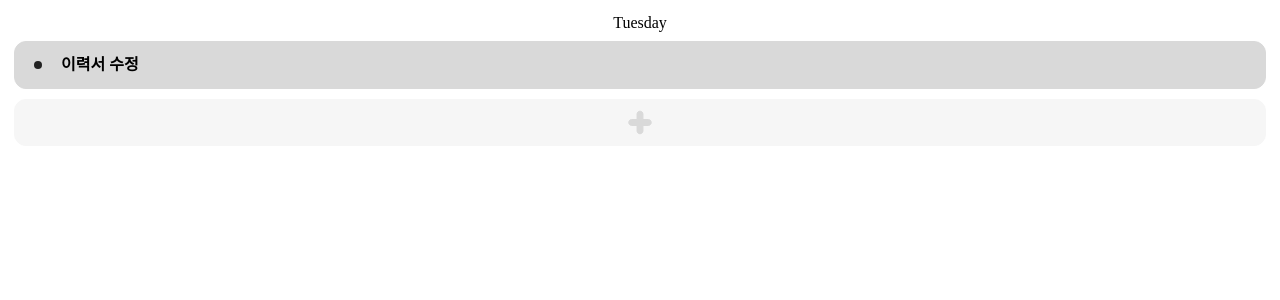
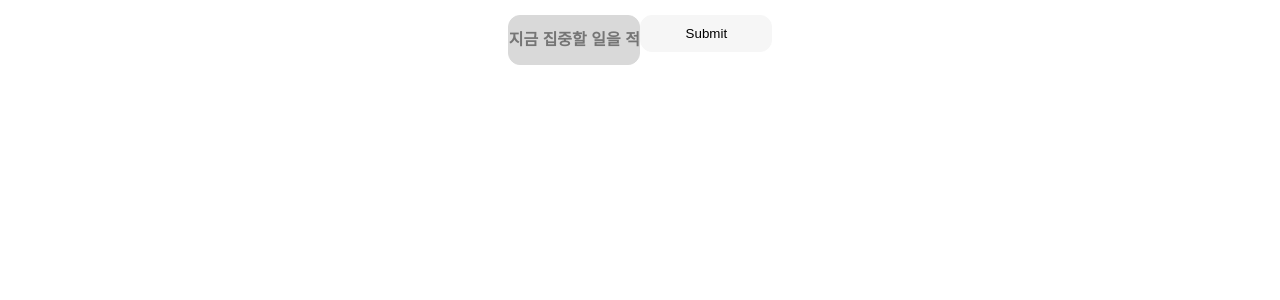
Before and after one commit to jxxh204/MeowFocus, a React (Create React App) app: page / in a window 1280 px wide. Shown: the top 300 px of the page. Built offline with nearby package versions, Linux system fonts and the light colour scheme; a web font is replaced by a local one.

Commit message:
FEAT : Form 테스트 통과
테스트 박스 입력
테스트 박스 입력되면 비활성화

```diff
--- a/src/App.tsx
+++ b/src/App.tsx
@@ -1,15 +1,15 @@
 import React from "react";
-import Title from "./component/Title";
-import TodoList from "./component/TodoList";
+import useTask from "./hooks/useTask";
+import Form from "./component/Form";
 
 function App() {
+  const { text, isFocus, textHandler, handleSubmit } = useTask();
   return (
     <div className="App">
-      <Title />
-      <TodoList>
-        <TodoList.Todo />
-        <TodoList.Add />
-      </TodoList>
+      <Form handler={handleSubmit}>
+        <Form.Input text={text} focus={isFocus} handleChange={textHandler} />
+        <Form.Submit />
+      </Form>
     </div>
   );
 }
--- /dev/null
+++ b/src/component/Form.tsx
@@ -0,0 +1,20 @@
+import styled from "styled-components";
+import Submit from "./Submit";
+import Input from "./Input";
+
+const StyleForm = styled.form`
+  display: flex;
+  flex-direction: row;
+`;
+type Props = {
+  children: React.ReactNode;
+  handler: React.FormEventHandler<HTMLFormElement>;
+};
+function Form({ children, handler }: Props) {
+  return <StyleForm onSubmit={handler}>{children}</StyleForm>;
+}
+
+Form.Input = Input;
+Form.Submit = Submit;
+
+export default Form;
--- /dev/null
+++ b/src/component/Input.tsx
@@ -0,0 +1,35 @@
+import styled from "styled-components";
+
+const InputStyle = styled.input`
+  display: flex;
+  width: 100%;
+  height: 100%;
+  flex-direction: row;
+  align-items: center;
+  background: ${({ theme }) => theme.color.main};
+  border: 1px solid ${({ theme }) => theme.color.main};
+  border-radius: 12px;
+  padding: 15px 0;
+  font-size: medium;
+  font-weight: bold;
+`;
+
+type Props = {
+  text: string;
+  focus: boolean;
+  handleChange: React.ChangeEventHandler<HTMLInputElement>;
+};
+
+function Input({ text, focus, handleChange }: Props) {
+  return (
+    <InputStyle
+      value={text}
+      disabled={focus}
+      onChange={handleChange}
+      type="text"
+      placeholder="지금 집중할 일을 적어주세요."
+    />
+  );
+}
+
+export default Input;
--- /dev/null
+++ b/src/component/Submit.tsx
@@ -0,0 +1,20 @@
+import styled from "styled-components";
+
+const SubmitStyle = styled.input`
+  width: 100%;
+  height: 100%;
+  background: #f6f6f6;
+  border: 1px solid #f6f6f6;
+  border-radius: 12px;
+  padding: 10px 0;
+  cursor: pointer;
+  display: flex;
+  flex-direction: row;
+  justify-content: center;
+`;
+
+function Submit() {
+  return <SubmitStyle type="submit" data-testid="입력" />;
+}
+
+export default Submit;
--- a/src/component/Title.tsx
+++ /dev/null
@@ -1,20 +0,0 @@
-const getWeek = () => {
-  const date = new Date(); // Create a new Date object with the current date and time
-  const dayOfWeek = date.getDay(); // Get the day of the week (0 = Sunday, 1 = Monday, ..., 6 = Saturday)
-  const daysOfWeek = [
-    "Sunday",
-    "Monday",
-    "Tuesday",
-    "Wednesday",
-    "Thursday",
-    "Friday",
-    "Saturday",
-  ];
-  return daysOfWeek[dayOfWeek];
-};
-
-function Title() {
-  return <h3>{getWeek()}</h3>;
-}
-
-export default Title;
--- a/src/component/TodoList/Add.tsx
+++ /dev/null
@@ -1,36 +0,0 @@
-import styled from "styled-components";
-
-const AddStyle = styled.div`
-  width: 100%;
-  height: 100%;
-  background: #f6f6f6;
-  border: 1px solid #f6f6f6;
-  border-radius: 12px;
-  padding: 10px 0;
-  cursor: pointer;
-  display: flex;
-  flex-direction: row;
-  justify-content: center;
-`;
-
-function Add() {
-  return (
-    <AddStyle>
-      <svg
-        width="24"
-        height="25"
-        viewBox="0 0 24 25"
-        fill="none"
-        xmlns="http://www.w3.org/2000/svg"
-      >
-        <path
-          d="M14.9457 20.8155V15.4272H20.3341C21.9609 15.4272 23.2798 14.1084 23.2798 12.4815C23.2798 10.8546 21.9609 9.53581 20.3341 9.53581H14.9457V4.14747C14.9457 2.52061 13.6269 1.20178 12.0001 1.20178C10.3732 1.20178 9.05437 2.52061 9.05437 4.14747V9.53581H3.66602C2.03917 9.53581 0.720337 10.8546 0.720337 12.4815C0.720337 14.1084 2.03916 15.4272 3.66602 15.4272H9.05437V20.8155C9.05437 22.4424 10.3732 23.7612 12.0001 23.7612C13.6269 23.7612 14.9457 22.4424 14.9457 20.8155Z"
-          fill="#D9D9D9"
-          stroke="#D9D9D9"
-        />
-      </svg>
-    </AddStyle>
-  );
-}
-
-export default Add;
--- a/src/component/TodoList/Todo.tsx
+++ /dev/null
@@ -1,37 +0,0 @@
-import styled from "styled-components";
-
-const TodoStyle = styled.div`
-  display: flex;
-  width: 100%;
-  height: 100%;
-  flex-direction: row;
-  align-items: center;
-  background: ${({ theme }) => theme.color.main};
-  border: 1px solid ${({ theme }) => theme.color.main};
-  border-radius: 12px;
-  padding: 15px 0;
-  font-size: medium;
-  font-weight: bold;
-`;
-const ListIcon = styled.svg`
-  padding: 0 15px;
-`;
-
-function Todo() {
-  return (
-    <TodoStyle>
-      <ListIcon
-        width="16"
-        height="16"
-        viewBox="0 0 16 16"
-        fill="none"
-        xmlns="http://www.w3.org/2000/svg"
-      >
-        <circle cx="8" cy="8" r="4" fill="#222222" />
-      </ListIcon>
-      이력서 수정
-    </TodoStyle>
-  );
-}
-
-export default Todo;
--- a/src/component/TodoList/index.tsx
+++ /dev/null
@@ -1,11 +0,0 @@
-import Add from "./Add";
-import Todo from "./Todo";
-
-function TodoList({ children }: { children: React.ReactNode }) {
-  return <>{children}</>;
-}
-
-TodoList.Todo = Todo;
-TodoList.Add = Add;
-
-export default TodoList;
--- /dev/null
+++ b/src/hooks/useTask.tsx
@@ -0,0 +1,17 @@
+import { useState } from "react";
+
+function useTask() {
+  const [text, setText] = useState("");
+  const [isFocus, setIsFocus] = useState(false);
+
+  const textHandler = (event: React.ChangeEvent<HTMLInputElement>) => {
+    setText(event.currentTarget.value);
+  };
+  const handleSubmit = (event: React.SyntheticEvent) => {
+    event.preventDefault();
+    setIsFocus(!isFocus);
+  };
+  return { text, isFocus, textHandler, handleSubmit };
+}
+
+export default useTask;
```
